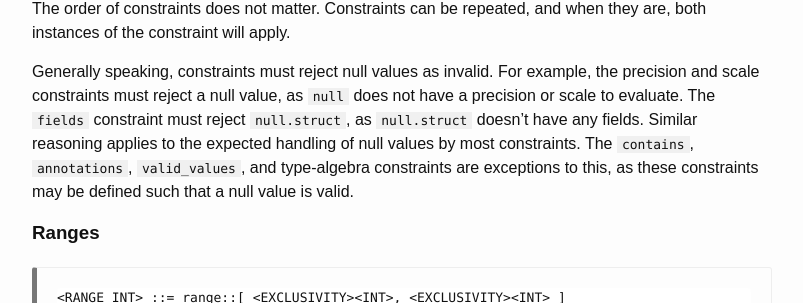
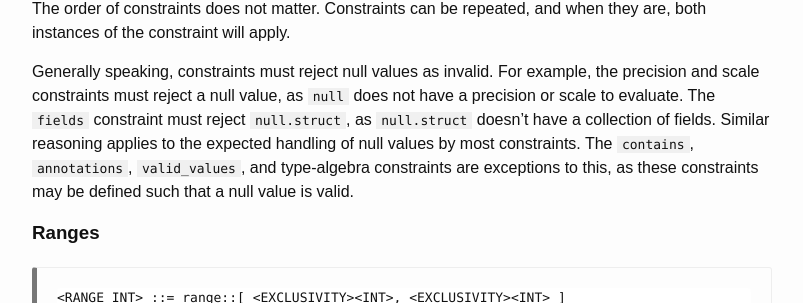
Before and after one commit to amazon-ion/ion-schema, a Jekyll site: the page built from docs/isl-2-0/spec.md, in a window 1280 px wide and 900 px high, scrolled down 5906 px. Shown: the part 149-452 px from the top of the window, without its empty margins (238-1041 px from the left). Built offline with Jekyll 4.4.1, drawn with Linux system fonts in a browser that asks for light colours.

Commit message:
Update docs/isl-2-0/spec.md
Co-authored-by: Zack Slayton <zack.slayton@gmail.com>

```diff
--- a/docs/isl-2-0/spec.md
+++ b/docs/isl-2-0/spec.md
@@ -197,7 +197,7 @@ Constraints can be repeated, and when they are, both instances of the constraint
 
 Generally speaking, constraints must reject null values as invalid.
 For example, the precision and scale constraints must reject a null value, as `null` does not have a precision or scale to evaluate.
-The `fields` constraint must reject `null.struct`, as `null.struct` doesn't have any fields.
+The `fields` constraint must reject `null.struct`, as `null.struct` doesn't have a collection of fields.
 Similar reasoning applies to the expected handling of null values by most constraints.
 The `contains`, `annotations`, `valid_values`, and type-algebra constraints are exceptions to this, as these constraints may be defined such that a null value is valid.
 
```
